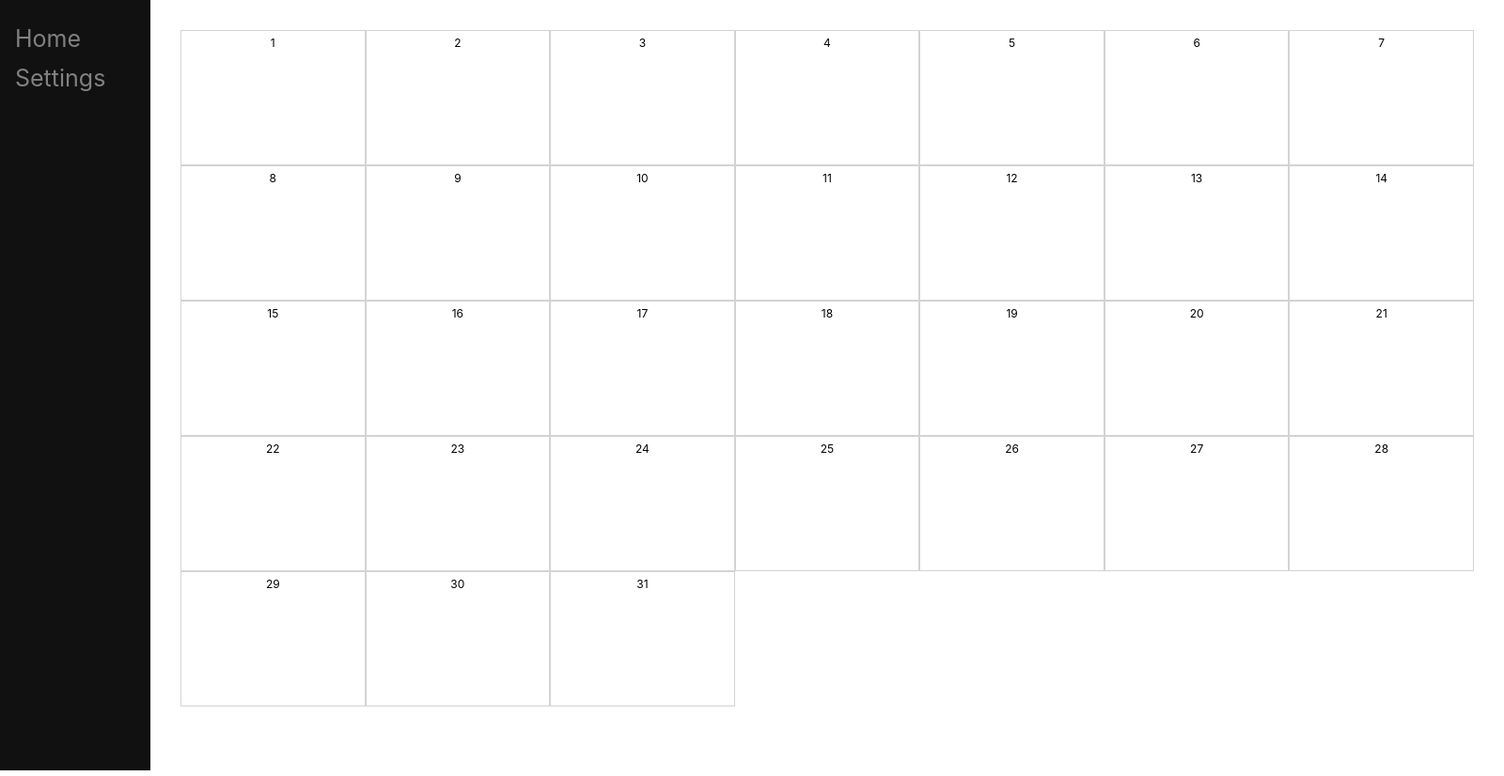
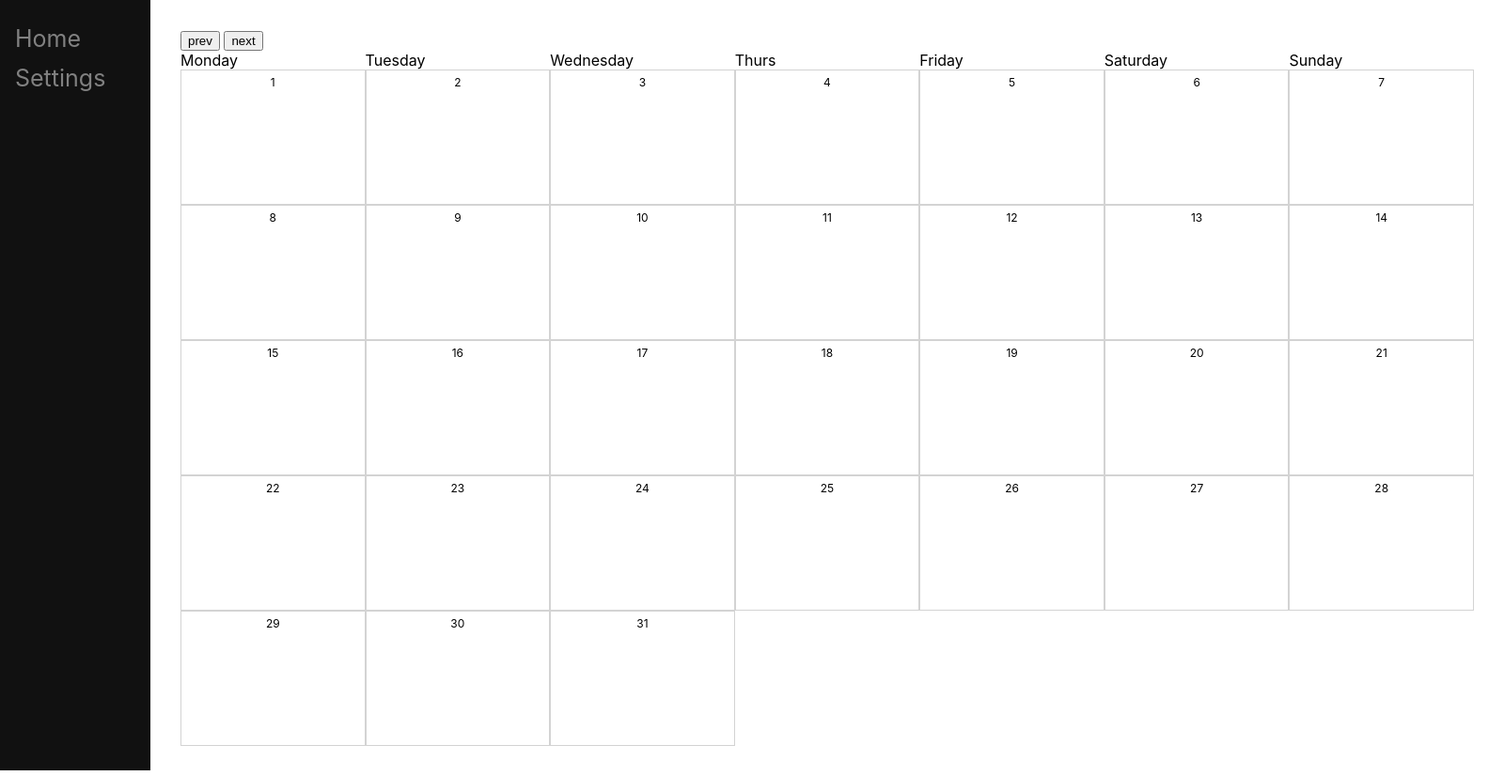
Before and after one commit to cnastoski/SchedulerV2, an Electron app: page src/index.html in a window 1600 px wide. Shown: the whole page at 94% size. Before the commit the page ends 800 px from the top, so only its background shows below. Drawn offline with Linux system fonts and the light colour scheme.

Commit message:
added buttons for choosing months and added in the names of the week

```diff
--- a/package.json
+++ b/package.json
@@ -27,6 +27,7 @@
     "@electron-forge/maker-rpm": "^6.0.5",
     "@electron-forge/maker-squirrel": "^6.0.5",
     "@electron-forge/maker-zip": "^6.0.5",
-    "electron": "23.1.4"
+    "electron": "23.1.4",
+    "electron-reloader": "^1.2.3"
   }
 }
--- a/src/index.css
+++ b/src/index.css
@@ -42,12 +42,15 @@ body {
 
 /*calendar css */
 #calendar{
-
   display: grid;
   grid-template-columns: repeat(7, 1fr);
   grid-template-rows: repeat(5, 1fr);
   height: 90vh;
   margin: 0;
+}
+
+#prevmonth{
+  float: right;
 }
 
 .day{
@@ -58,3 +61,8 @@ body {
   cursor: pointer;
   transition: background-color 200ms, color 200ms;
 }
+
+#daynames{
+  display: grid;
+  grid-template-columns: repeat(7, 1fr);
+}
--- a/src/index.html
+++ b/src/index.html
@@ -12,7 +12,20 @@
       <a id="homeButton" href="#">Home</a>
       <a id="settingsButton" href="#">Settings</a>
     </div>
-
-    <div id="calendar"></div>
+    <div id="monthpicker">
+      <button type="button" name="prevmonth">prev</button>
+      <button type="button" name="nextmonth">next</button>
+    </div>
+    <div id="daynames">
+      <div>Monday</div>
+      <div>Tuesday</div>
+      <div>Wednesday</div>
+      <div>Thurs</div>
+      <div>Friday</div>
+      <div>Saturday</div>
+      <div>Sunday</div>
+    </div>
+    <div id="calendar">
+    </div>
   </body>
 </html>
```
Also changed, not shown: 1 other file.
